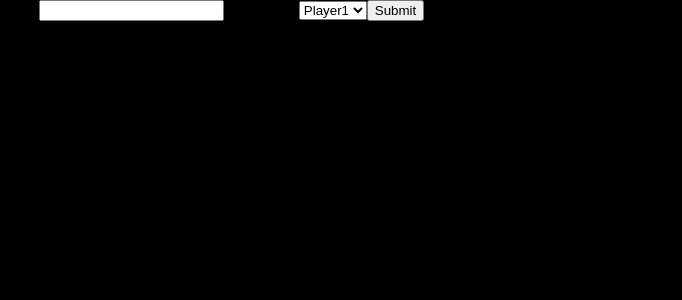
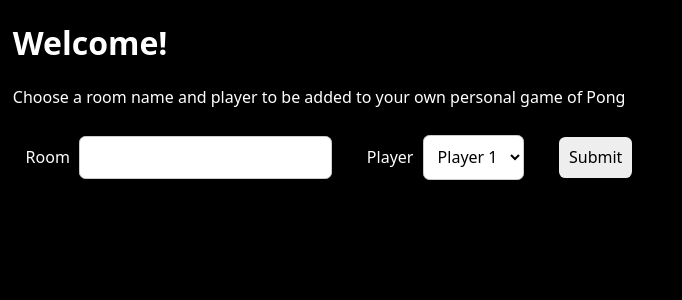
Before and after one commit to slowtacocar/pong, a Next.js app: page / in a window 1280 px wide. Shown: the top 300 px of the page, without its empty margins (0-682 px from the left). Built offline with nearby package versions, Linux system fonts and the light colour scheme; no server answers.

Commit message:
Style the lobby

```diff
--- /dev/null
+++ b/components/Lobby.js
@@ -0,0 +1,32 @@
+import styles from "./Lobby.module.css";
+
+export default function Lobby(props) {
+  const [component, setComponent] = React.useState()
+
+  function handleSubmit(event) {
+    event.preventDefault();
+    setComponent(event.target.component.value);
+    props.socket.emit('join', event.target.room.value);
+  }
+
+  return component ? props.children(component) : (
+    <div className={styles.lobby}>
+      <h1>Welcome!</h1>
+      <p>Choose a room name and player to be added to your own personal game of Pong</p>
+      <form className={styles.form} onSubmit={handleSubmit}>
+        <label>
+          Room
+          <input type="text" name="room" />
+        </label>
+        <label>
+          Player
+          <select name="component">
+            <option value="player1">Player 1</option>
+            <option value="player2">Player 2</option>
+          </select>
+        </label>
+        <button type="submit">Submit</button>
+      </form>
+    </div>
+  );
+}
--- /dev/null
+++ b/components/Lobby.module.css
@@ -0,0 +1,31 @@
+.lobby {
+  margin: 0.8rem;
+}
+
+.form input,
+.form select {
+  padding: 0.6rem;
+  border-radius: 0.4rem;
+  border: 1px solid rgb(204, 204, 204);
+  background: rgb(255, 255, 255);
+  margin: 0.6rem;
+  font: inherit;
+}
+
+.form label {
+  margin: 0.8rem;
+}
+
+.form button {
+  font: inherit;
+  padding: 0.6rem;
+  border-radius: 0.4rem;
+  background: rgb(238, 238, 238);
+  border: none;
+  margin: 0.8rem;
+  transition: background 0.15s;
+}
+
+.form button:hover {
+  background: rgb(214, 214, 214);
+}
--- a/pages/index.js
+++ b/pages/index.js
@@ -1,32 +1,16 @@
 import io from "socket.io-client";
+import Lobby from "../components/Lobby";
 import Player1 from "../components/Player1";
 import Player2 from "../components/Player2";
 
 const socket = io();
 
 export default function Home() {
-  const [component, setComponent] = React.useState()
-
-  function handleSubmit(event) {
-    event.preventDefault();
-    setComponent(event.target.component.value);
-    socket.emit('join', event.target.room.value);
-  }
-
-  return component === "player1" ? <Player1 socket={socket} /> : component === "player2" ? <Player2 socket={socket} /> : (
-    <form onSubmit={handleSubmit}>
-      <label>
-        Room
-        <input type="text" name="room" />
-      </label>
-      <label>
-        Component
-        <select name="component">
-          <option value="player1">Player1</option>
-          <option value="player2">Player2</option>
-        </select>
-      </label>
-      <button type="submit">Submit</button>
-    </form>
+  return (
+    <Lobby socket={socket}>
+      {
+        (component) => component === "player1" ? <Player1 socket={socket} /> : component === "player2" ? <Player2 socket={socket} /> : null
+      }
+    </Lobby>
   );
 }
--- a/styles.css
+++ b/styles.css
@@ -1,4 +1,6 @@
 body {
   margin: 0;
   background: rgb(0, 0, 0);
+  color: white;
+  font-family: system-ui;
 }
```
